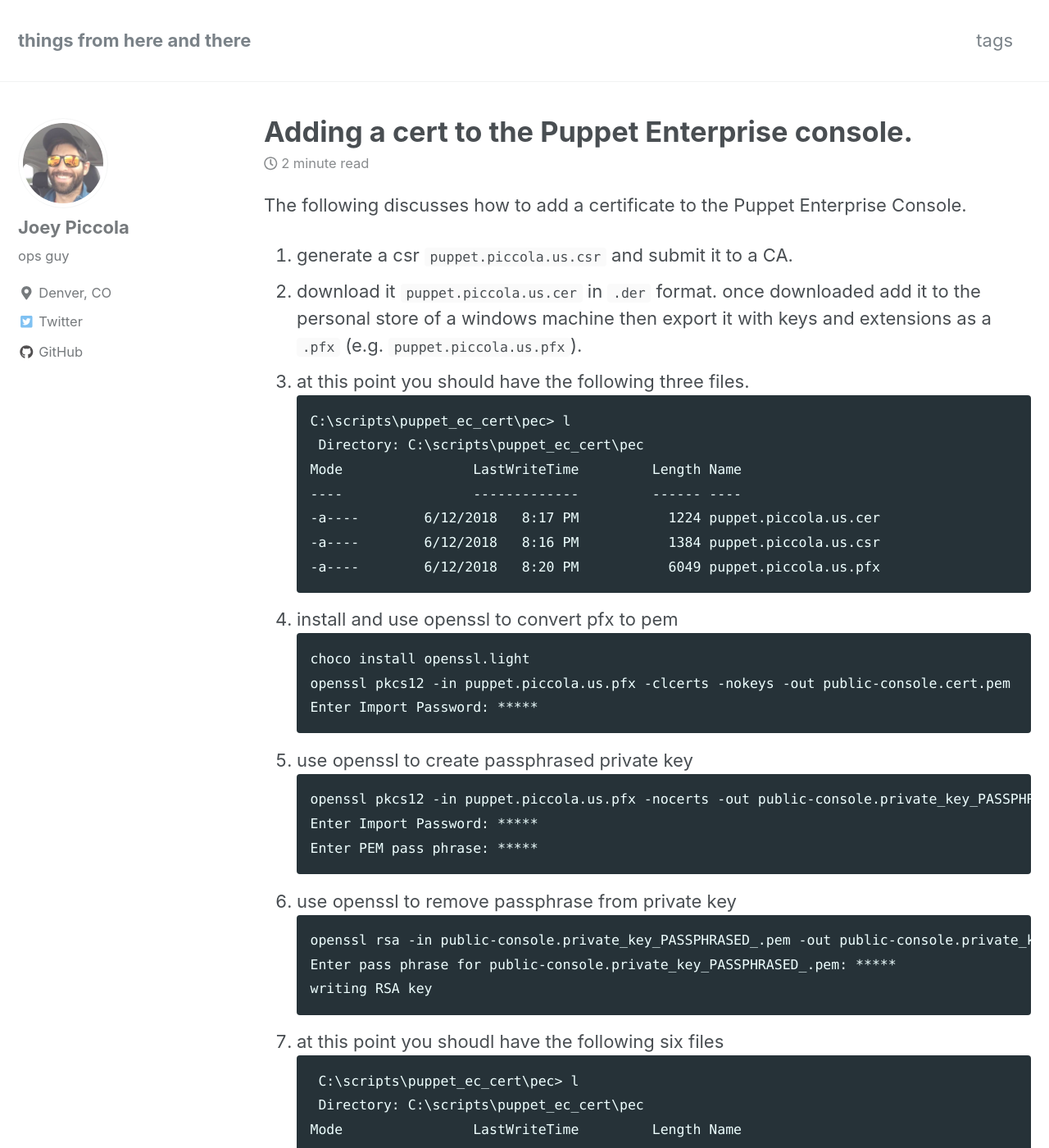
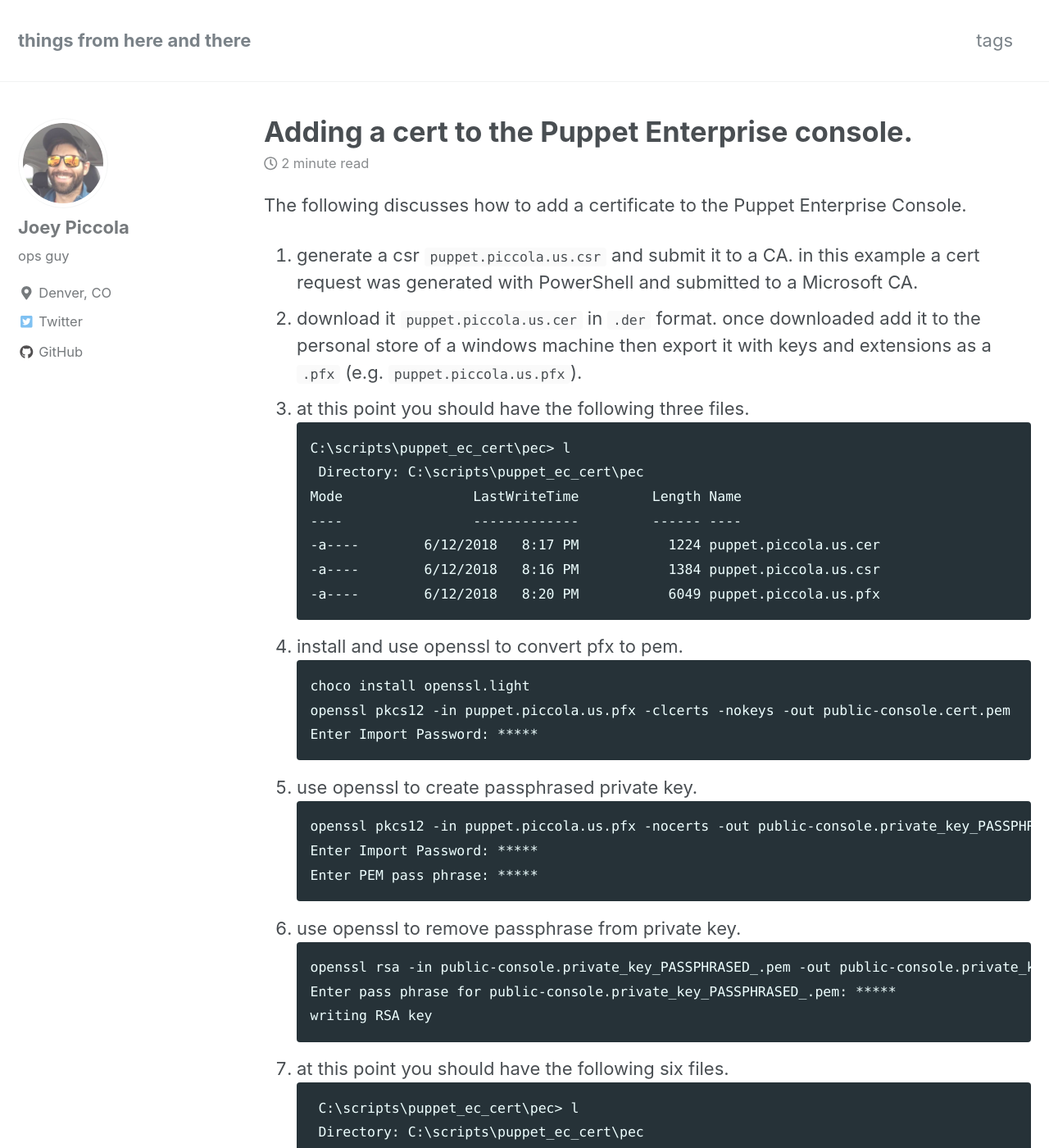
Before and after one commit to joeypiccola/joeypiccola.github.io, a Jekyll site: the page built from _posts/2018-07-17-adding-a-cert-to-the-puppet-enterprise-console.md, in a window 1280 px wide and 1400 px high. Shown: the whole window at 82% size. Built offline with Jekyll 4.4.1, drawn with Linux system fonts in a browser that asks for light colours; nearby versions of some CDN libraries; some of the changed text lies outside the part shown.

Commit message:
small fixes

````diff
--- a/_posts/2018-07-17-adding-a-cert-to-the-puppet-enterprise-console.md
+++ b/_posts/2018-07-17-adding-a-cert-to-the-puppet-enterprise-console.md
@@ -8,7 +8,7 @@ tags:
 
 The following discusses how to add a certificate to the Puppet Enterprise Console.
 
-1. generate a csr `puppet.piccola.us.csr` and submit it to a CA.
+1. generate a csr `puppet.piccola.us.csr` and submit it to a CA. in this example a cert request was generated with PowerShell and submitted to a Microsoft CA.
 2. download it `puppet.piccola.us.cer` in `.der` format. once downloaded add it to the personal store of a windows machine then export it with keys and extensions as a `.pfx` (e.g. `puppet.piccola.us.pfx`).
 3. at this point you should have the following three files.
 ```
@@ -20,25 +20,25 @@ Mode                LastWriteTime         Length Name
 -a----        6/12/2018   8:16 PM           1384 puppet.piccola.us.csr
 -a----        6/12/2018   8:20 PM           6049 puppet.piccola.us.pfx
 ```
-4. install and use openssl to convert pfx to pem
+4. install and use openssl to convert pfx to pem.
 ```
 choco install openssl.light
 openssl pkcs12 -in puppet.piccola.us.pfx -clcerts -nokeys -out public-console.cert.pem
 Enter Import Password: *****
 ```
-5. use openssl to create passphrased private key
+5. use openssl to create passphrased private key.
 ```
 openssl pkcs12 -in puppet.piccola.us.pfx -nocerts -out public-console.private_key_PASSPHRASED_.pem
 Enter Import Password: *****
 Enter PEM pass phrase: *****
 ```
-6. use openssl to remove passphrase from private key
+6. use openssl to remove passphrase from private key.
 ```
 openssl rsa -in public-console.private_key_PASSPHRASED_.pem -out public-console.private_key.pem
 Enter pass phrase for public-console.private_key_PASSPHRASED_.pem: *****
 writing RSA key
 ```
-7. at this point you shoudl have the following six files
+7. at this point you should have the following six files.
 ```
  C:\scripts\puppet_ec_cert\pec> l
     Directory: C:\scripts\puppet_ec_cert\pec
@@ -74,11 +74,11 @@ drwxr-xr-x 2 root                root                4096 Jun 12 21:40 old
 | `browser_ssl_cert` | `/opt/puppetlabs/server/data/console-services/certs/public-console.cert.pem` |
 | `browser_ssl_private_key` | `/opt/puppetlabs/server/data/console-services/certs/public-console.private_key.pem` |
 
-10. run `puppet agent -t` on the master
+10. run `puppet agent -t` on the master.
 ```
 root@puppet:~# puppet agent -t
 ```
-11. use nmap to verify
+11. use nmap's "ssl-cert.nse" script to verify.
 ```
 c:\> nmap --script=ssl-cert.nse -p 443 puppet.piccola.us
 PORT    STATE SERVICE
````
